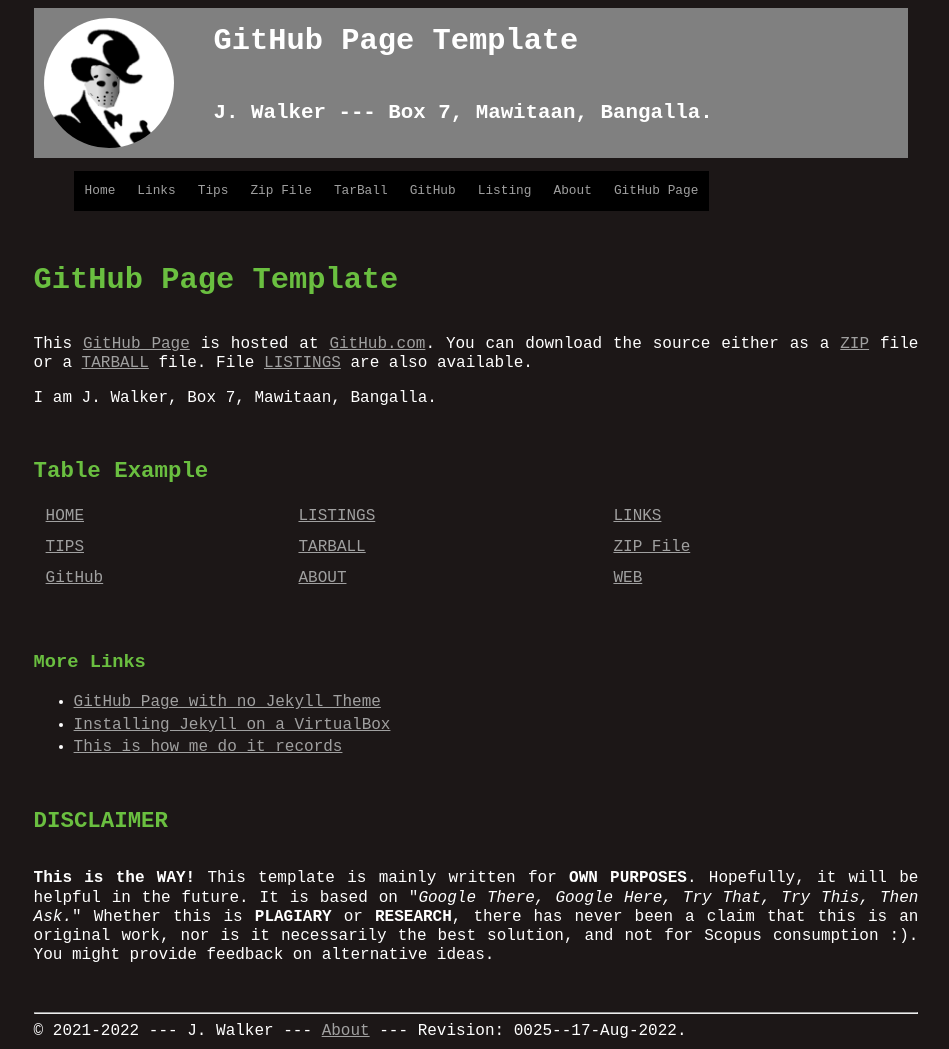
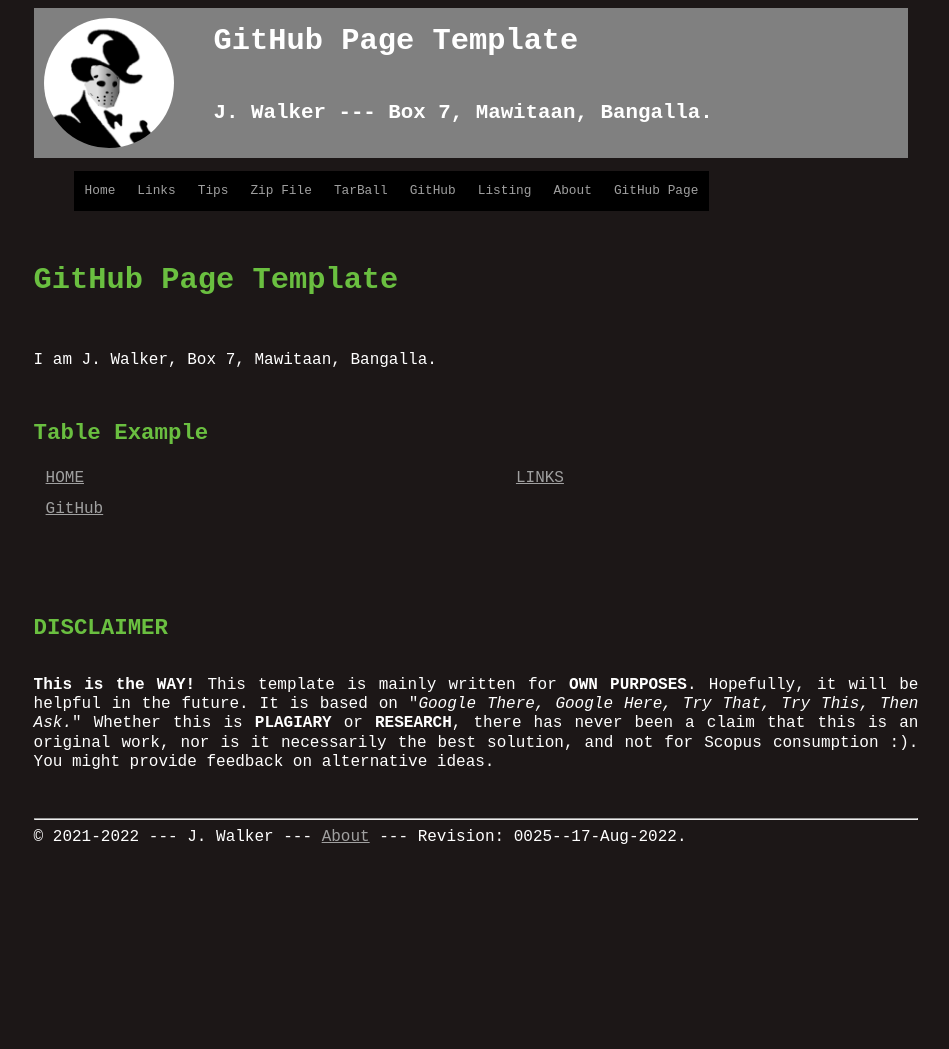
Before and after one commit to twlodarczak/os222, a Jekyll site: the page built from index.md, in a window 1280 px wide. Shown: the whole page, without its empty margins (164-1113 px from the left). Built offline with Jekyll 4.4.1, drawn with Linux system fonts in a browser that asks for light colours; after the commit the page ends 900 px from its top, so only the background shows below that.

Commit message:
Update index.md

```diff
--- a/index.md
+++ b/index.md
@@ -5,24 +5,13 @@
 # {{ site.title }}
 
 <br id="idx01">
-This [GitHub Page](https://pages.github.com/) is hosted at [GitHub.com]({{ site.urlgithub }}).
-You can download the source either as a
-[ZIP]({{ site.baseurl }}/template.zip) file or a
-[TARBALL]({{ site.baseurl }}/template.tar.bz2) file.
-File [LISTINGS]({{ site.baseurl }}/000.html) are also available.
 
 I am {{ site.author }}, {{ site.address }}
 
 <br id="idx02">
 ## Table Example
 
-| [HOME]({{ site.baseurl }}/) | [LISTINGS]({{ site.baseurl }}/000.html) | [LINKS]({{ site.baseurl }}/LINKS/) |
-| [TIPS]({{ site.baseurl }}/TIPS/) | [TARBALL]({{ site.baseurl }}/template.tar.bz2) | [ZIP File]({{ site.baseurl }}/template.zip) |
-| [GitHub]({{ site.urlgithub }}) | [ABOUT]({{ site.baseurl }}/ABOUT/) | [WEB]({{ site.urlweb }}) |
+| [HOME]({{ site.baseurl }}/) | [LINKS]({{ site.baseurl }}/LINKS/) |
+| [GitHub]({{ site.urlgithub }})
 
 <br id="idx03">
-### More Links
-
-* [GitHub Page with no Jekyll Theme](https://doit.vlsm.org/001.md)
-* [Installing Jekyll on a VirtualBox](https://doit.vlsm.org/005.md)
-* [This is how me do it records](https://doit.vlsm.org/)
```
